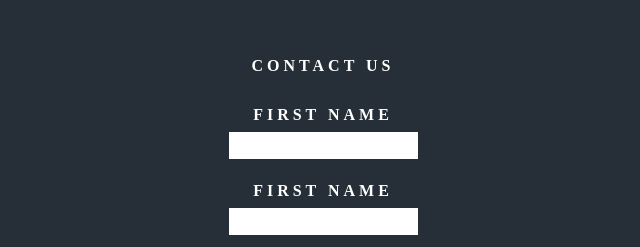
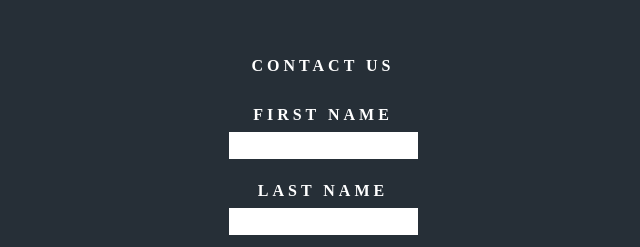
Before and after one commit to SongX9157/Project1xs, a plain HTML site: page introduction.html in a window 1280 px wide. Shown: the part 1071-1318 px from the top of the page, 317-957 px from the left. Drawn offline with Linux system fonts and the light colour scheme.

Commit message:
small change

```diff
--- a/introduction.html
+++ b/introduction.html
@@ -43,7 +43,7 @@
               <form>
                   <h1>first name</h1>
                   <input type="text">
-                  <h1>first name</h1>
+                  <h1>last name</h1>
                   <input type="text">
                   <h1>subject</h1>
                   <textarea id="ta" placeholder="whatever you want to tell us..."></textarea>
```
Also changed, not shown: monsterhunter.html (+1 -1 lines).
